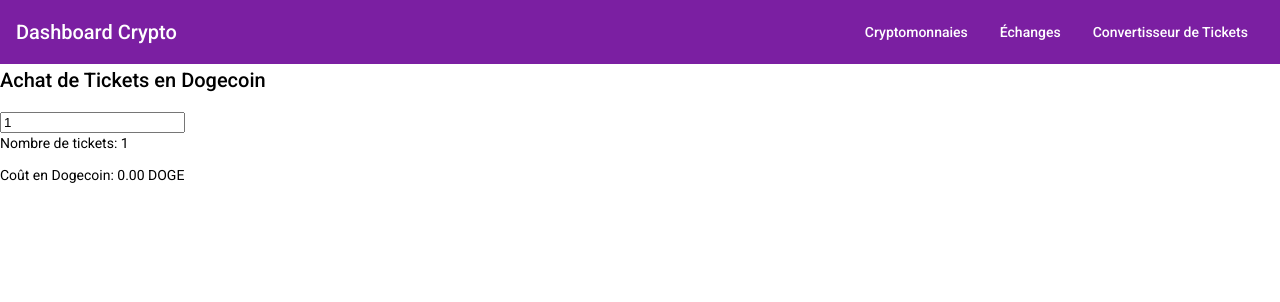
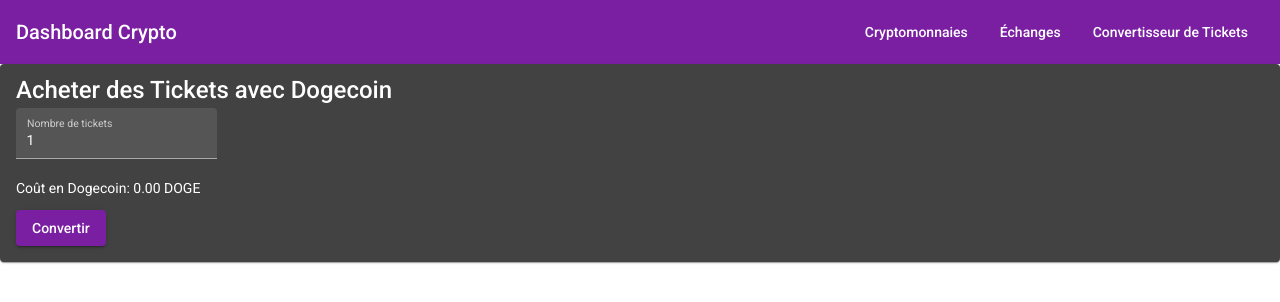
Before and after one commit to remidu34/crypto, an Angular app: page /converter in a window 1280 px wide. Shown: the top 302 px of the page. Built offline with nearby package versions, Linux system fonts and the light colour scheme.

Commit message:
Design html page convertissor

```diff
--- a/src/app/components/ticket-converter/ticket-converter.component.html
+++ b/src/app/components/ticket-converter/ticket-converter.component.html
@@ -1,6 +1,13 @@
-<div>
-    <h2>Achat de Tickets en Dogecoin</h2>
-    <input type="number" [(ngModel)]="ticketsCount" (change)="updateCostInDoge()" min="1">
-    <p>Nombre de tickets: {{ ticketsCount }}</p>
-    <p>Coût en Dogecoin: {{ costInDoge | number:'1.2-2' }} DOGE</p>
-  </div>
+<mat-card>
+    <mat-card-title>Acheter des Tickets avec Dogecoin</mat-card-title>
+    <mat-card-content>
+      <div>
+        <mat-form-field appearance="fill">
+          <mat-label>Nombre de tickets</mat-label>
+          <input matInput [(ngModel)]="ticketsCount" type="number" min="1">
+        </mat-form-field>
+        <p>Coût en Dogecoin: {{ costInDoge | number:'1.2-2' }} DOGE</p>
+        <button mat-raised-button color="primary" (click)="updateCostInDoge()">Convertir</button>
+      </div>
+    </mat-card-content>
+  </mat-card>
```
